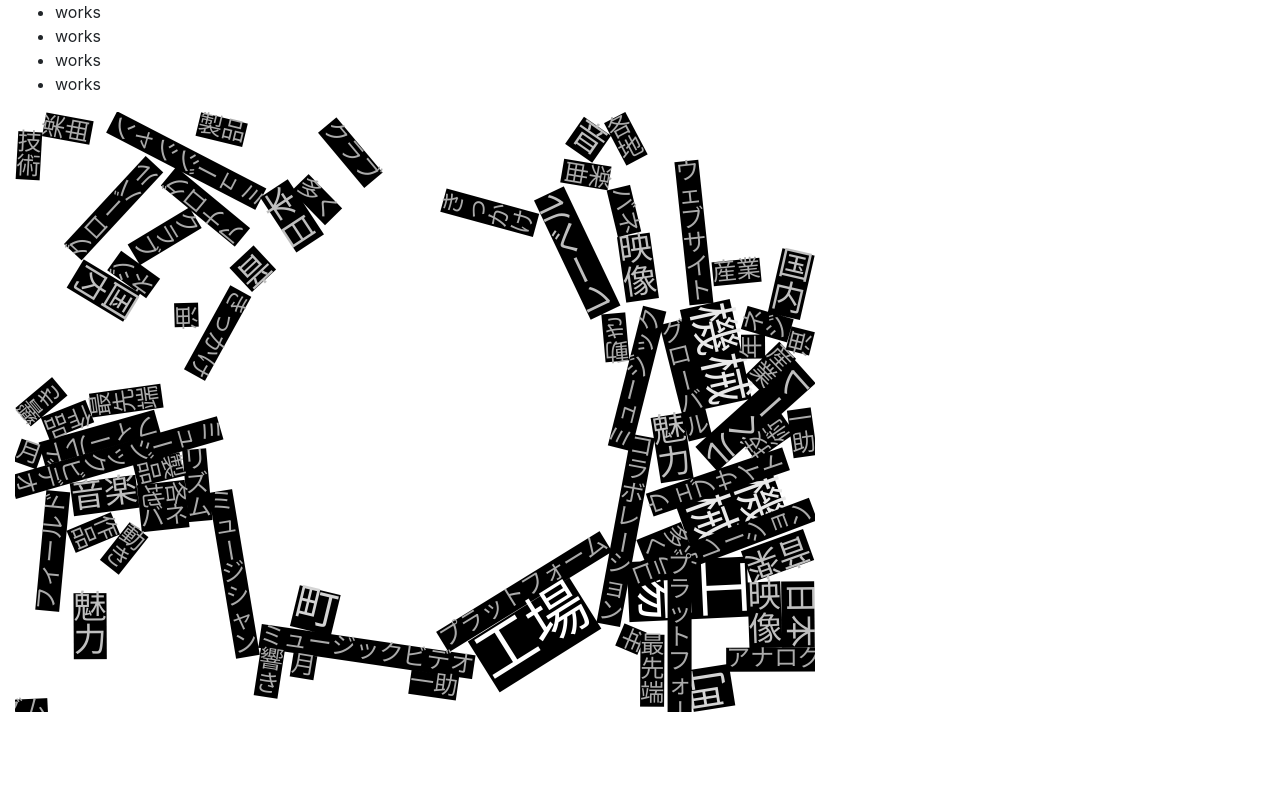
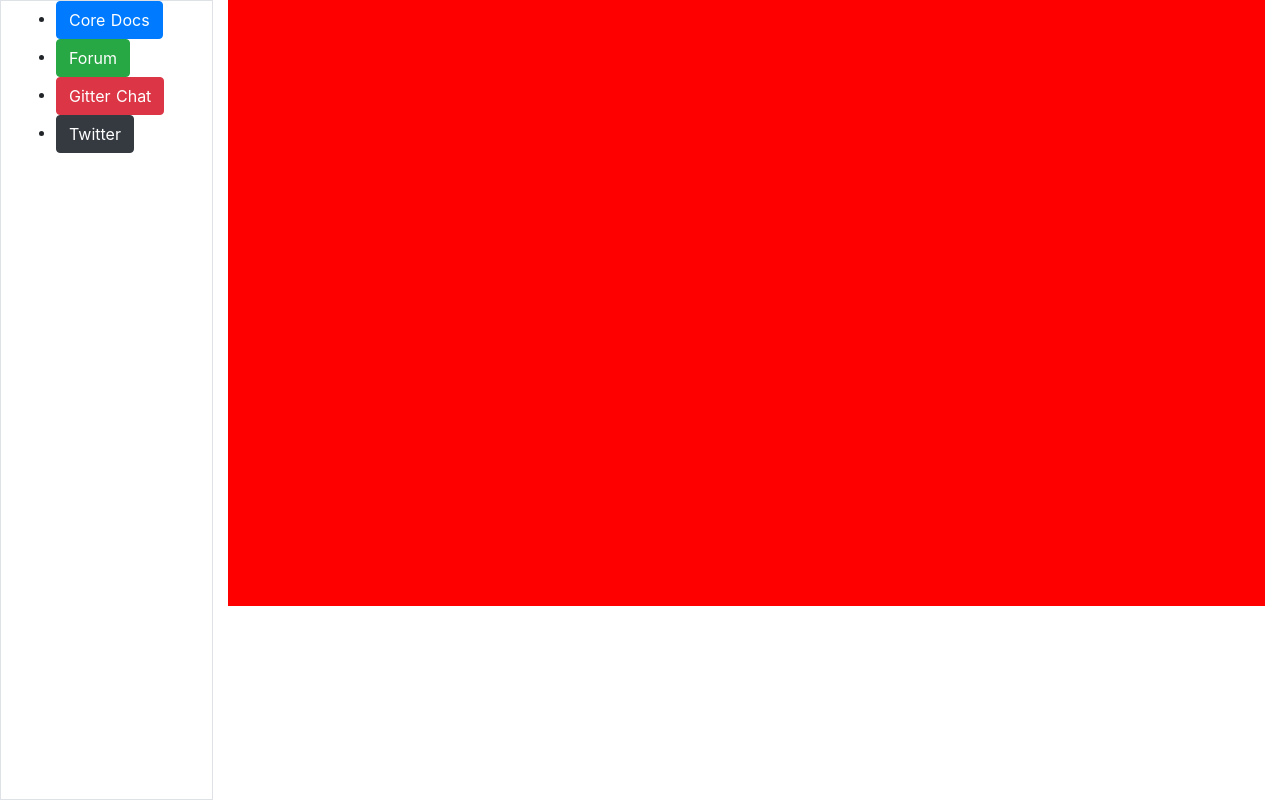
Before and after one commit to mitsuyacider/portfolio-2018, a Nuxt app: page /Works in a window 1280 px wide. Built offline with nearby package versions, Linux system fonts and the light colour scheme.

Commit message:
Add menu layout

```diff
--- a/components/NavContainer.vue
+++ b/components/NavContainer.vue
@@ -2,7 +2,7 @@
   <!-- ナビゲーション -->
   <nav class="navbar navbar-expand-md navbar-dark bg-dark sticky-top">
     <!-- サブコンテナ -->
-    <div class="container border">
+    <div class="container">
       <!-- ブランド名 -->
       <router-link class="navbar-brand" to="/">Mitsuya WATANABE<span class="sr-only">(current)</span></router-link>
 
--- a/components/Pattern3.vue
+++ b/components/Pattern3.vue
@@ -96,3 +96,9 @@ export default {
   }
 }
 </script>
+
+<style lang="scss" scoped>
+.main-container {
+  background: red;
+}
+</style>
--- a/pages/Works.vue
+++ b/pages/Works.vue
@@ -1,14 +1,30 @@
 <template>
-<div class="main-container">
-  <div class="menu-nav col-md-2">
+<div class="main-container d-md-flex">
+  <div class="menu-nav col-md-2 border d-none d-md-block">
     <ul>
-      <li>works</li>
-      <li>works</li>
-      <li>works</li>
-      <li>works</li>
+      <li><a href="https://vuejs.org" target="_blank"
+        class="btn btn-primary">Core Docs</a></li>
+      <li><a href="https://forum.vuejs.org" target="_blank"
+        class="btn btn-success">Forum</a></li>
+      <li><a href="https://gitter.im/vuejs/vue" target="_blank"
+        class="btn btn-danger">Gitter Chat</a></li>
+      <li><a href="https://twitter.com/vuejs" target="_blank"
+        class="btn btn-dark">Twitter</a></li>
     </ul>
   </div>
-  <div class="menu-nav col-md-10">
+  <div class="mb-container border d-block d-md-none">
+    <ul>
+      <li><a href="https://vuejs.org" target="_blank"
+        class="btn btn-primary">Core Docs</a></li>
+      <li><a href="https://forum.vuejs.org" target="_blank"
+        class="btn btn-success">Forum</a></li>
+      <li><a href="https://gitter.im/vuejs/vue" target="_blank"
+        class="btn btn-danger">Gitter Chat</a></li>
+      <li><a href="https://twitter.com/vuejs" target="_blank"
+        class="btn btn-dark">Twitter</a></li>
+    </ul>
+  </div>
+  <div class="col-md-10 col-xs-12">
     <pattern-1 ref="pattern" v-if="animationPattern === 1" v-on:callbackOnWordClick=onWordClick />
     <pattern-2 ref="pattern" v-else-if="animationPattern === 2" v-on:callbackOnWordClick=onWordClick />
     <pattern-3 ref="pattern" v-else-if="animationPattern === 3" v-on:callbackOnWordClick=onWordClick />
@@ -50,8 +66,8 @@ export default {
   mounted () {
     if (this.isDebug) {
       // const id = Math.floor(Math.random() * 28) + 1
-      const id = 28
-      this.loadData(id)
+      // const id = 28
+      // this.loadData(id)
     }
   },
   methods: {
@@ -93,3 +109,13 @@ export default {
   }
 }
 </script>
+
+<style lang="scss" scoped>
+.menu-nav {
+  height: 100vh;
+}
+
+.mb-container {
+  width: 100vw;
+}
+</style>
```
